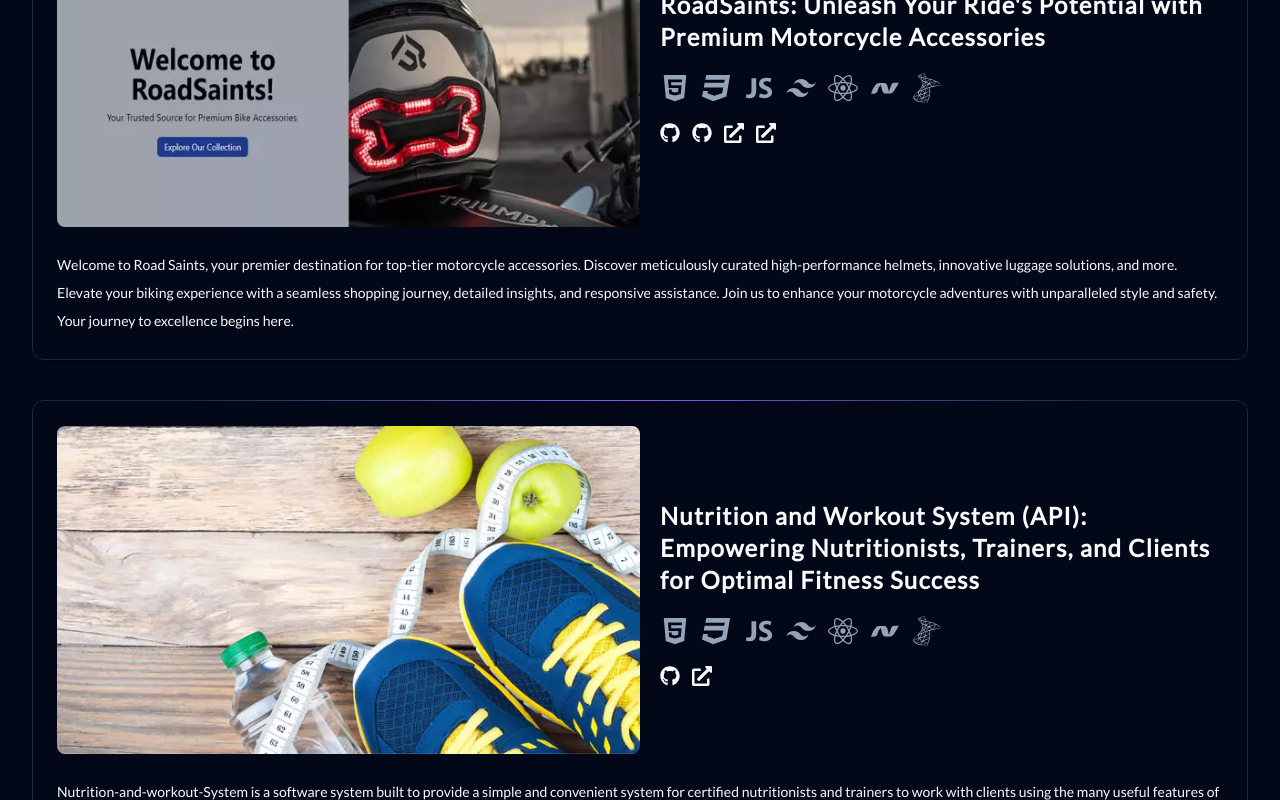
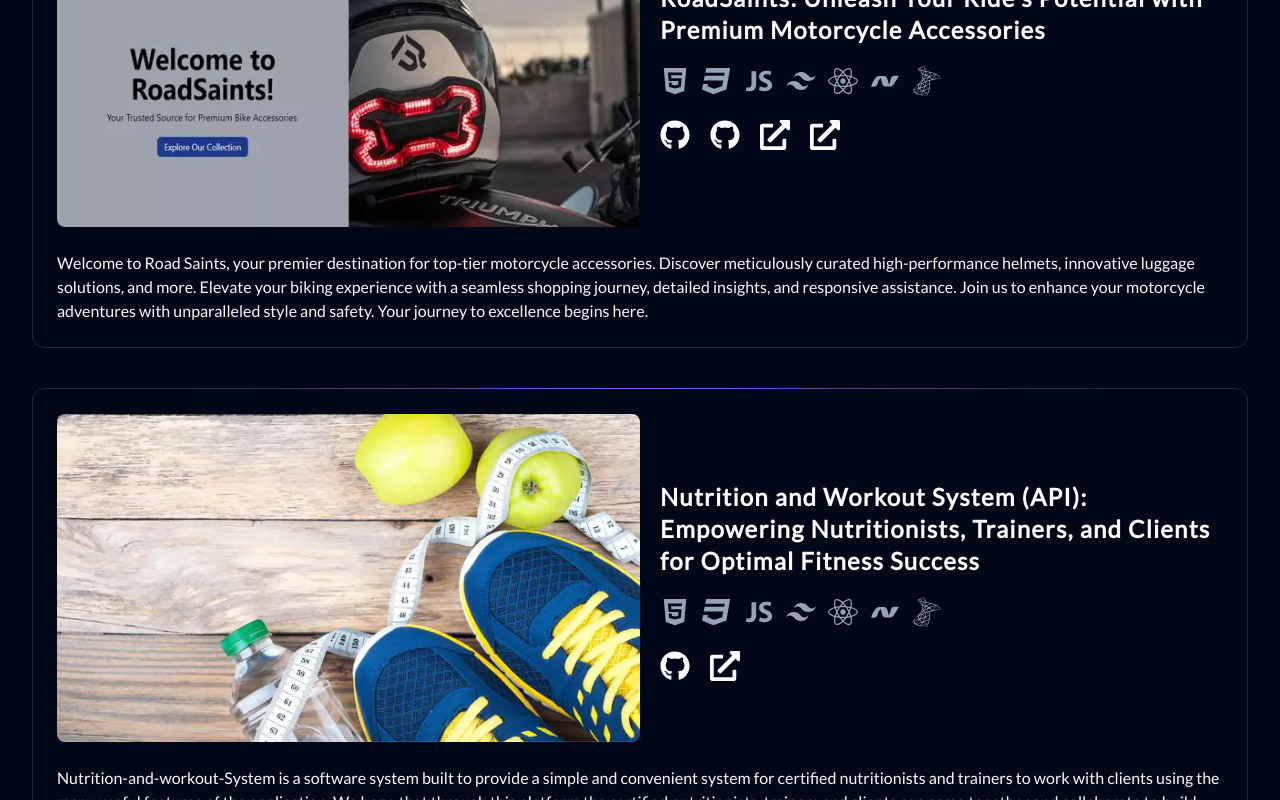
Before and after one commit to emonsingha209/NextJs-Tailwind-Portfolio, a Next.js app: page / in a window 1280 px wide. Shown: the part 2600-3400 px from the top of the page. Built offline with nearby package versions, Linux system fonts and the light colour scheme.

Commit message:
Footer adjusted

```diff
--- a/components/Footer.jsx
+++ b/components/Footer.jsx
@@ -4,23 +4,23 @@ import { MdLocationOn } from "react-icons/md";
 import socialIcons from "./icon/Social";
 const Footer = () => {
   return (
-    <footer className="container flex items-center justify-between py-3 text-sm border-t border-t-border">
-      <div className="flex items-center gap-1 flex-nowrap">
+    <footer className="container flex flex-wrap-reverse items-center justify-center gap-3 py-3 text-sm border-t md:justify-between border-t-border">
+      <div className="flex items-center gap-1 flex-nowrap ">
         <FaRegCopyright className="w-4 h-4" /> 2024 Emon Singha. All rights
         reserved.
       </div>
-      <div>
-        <p className="flex items-center gap-1 flex-nowrap">
+      <div className="hidden md:block">
+        <p className="flex items-center gap-1 flex-nowrap ">
           <MdLocationOn className="w-4 h-4" />
           Moulvibazar, Sylhet, Bangladesh
         </p>
       </div>
       <div>
-        <ul className="flex gap-1 md:gap-3">
+        <ul className="flex gap-3">
           {socialIcons.map((item, index) => (
             <li key={index}>
               <Link href={item.link} target="_blank" rel="noopener noreferrer">
-                <item.Icon className="w-4 h-4 transition-all duration-300 ease-in-out hover:rotate-[360deg]" />
+                <item.Icon className="w-6 h-6 transition-all duration-300 ease-in-out hover:rotate-[360deg]" />
               </Link>
             </li>
           ))}
--- a/components/Project.jsx
+++ b/components/Project.jsx
@@ -76,13 +76,13 @@ const Project = () => {
                     {item.name}
                   </CardTitle>
                   <CardDescription>
-                    <span className="flex flex-wrap gap-3 mt-5 text-lg md:text-3xl">
+                    <span className="flex flex-wrap gap-3 mt-5 text-xl md:text-3xl">
                       {item.technologies.map((Icon, i) => (
                         <Icon key={i} />
                       ))}
                     </span>
                   </CardDescription>
-                  <ul className="flex flex-wrap gap-3 mt-5 text-lg md:text-xl">
+                  <ul className="flex flex-wrap gap-5 mt-6 text-xl md:text-3xl">
                     {item.githubLinks.map((link, index) => (
                       <li key={index}>
                         <Link
@@ -111,7 +111,7 @@ const Project = () => {
                 </div>
               </CardHeader>
               <CardContent>
-                <p className="leading-7 [&:not(:first-child)]:mt-6 text-sm">
+                <p className="leading-7 [&:not(:first-child)]:mt-6 text-sm md:text-base">
                   {item.description}
                 </p>
               </CardContent>
```
